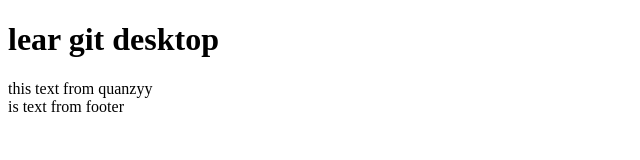
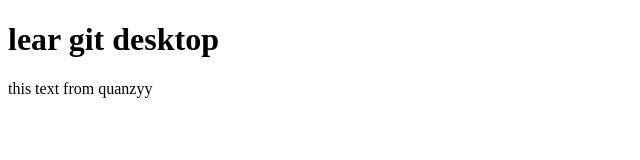
Before and after one commit to Quanzyy/git-desktop, a plain HTML site: page index.html in a window 1280 px wide. Shown: the whole page, without its empty margins (0-640 px from the left). Drawn offline with Linux system fonts and the light colour scheme.

Commit message:
Revert "Merge pull request #3 from Quanzyy/knightzeed"
This reverts commit 199f0c41f268798db87687e2c315dabac327a5a1, reversing
changes made to f68f953358263b7d56aa749267042549a37e4e61.

```diff
--- a/index.html
+++ b/index.html
@@ -12,8 +12,5 @@
     <main>
         this text from quanzyy
     </main>
-    <footer>
-        is text from footer
-    </footer>
 </body>
 </html>
```
